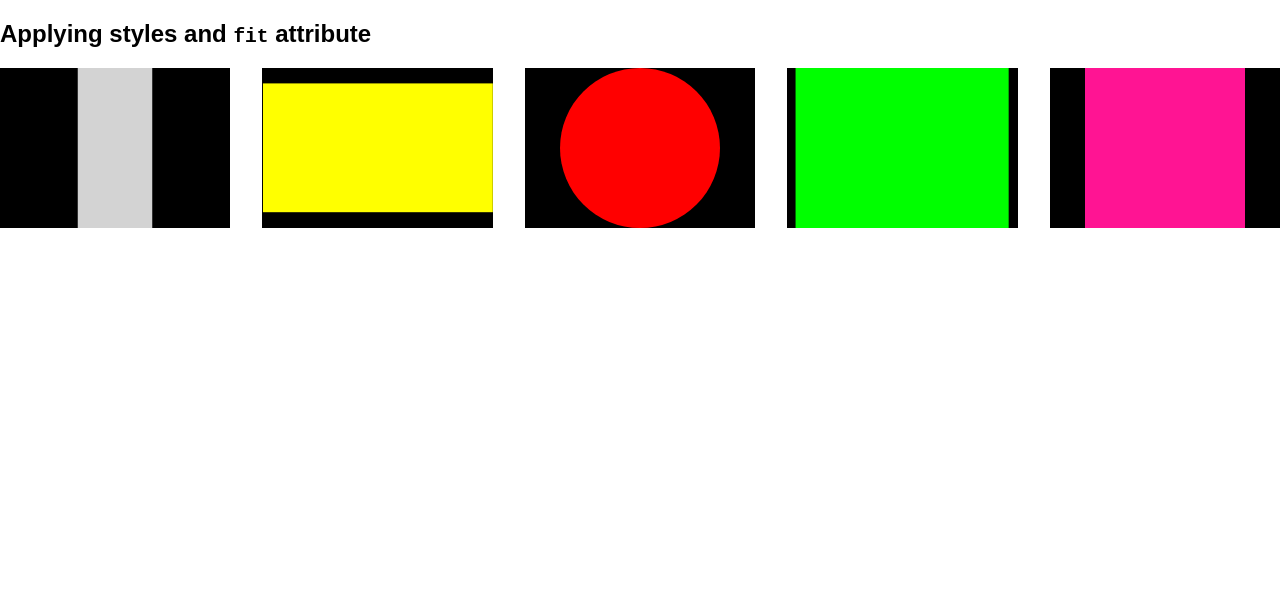
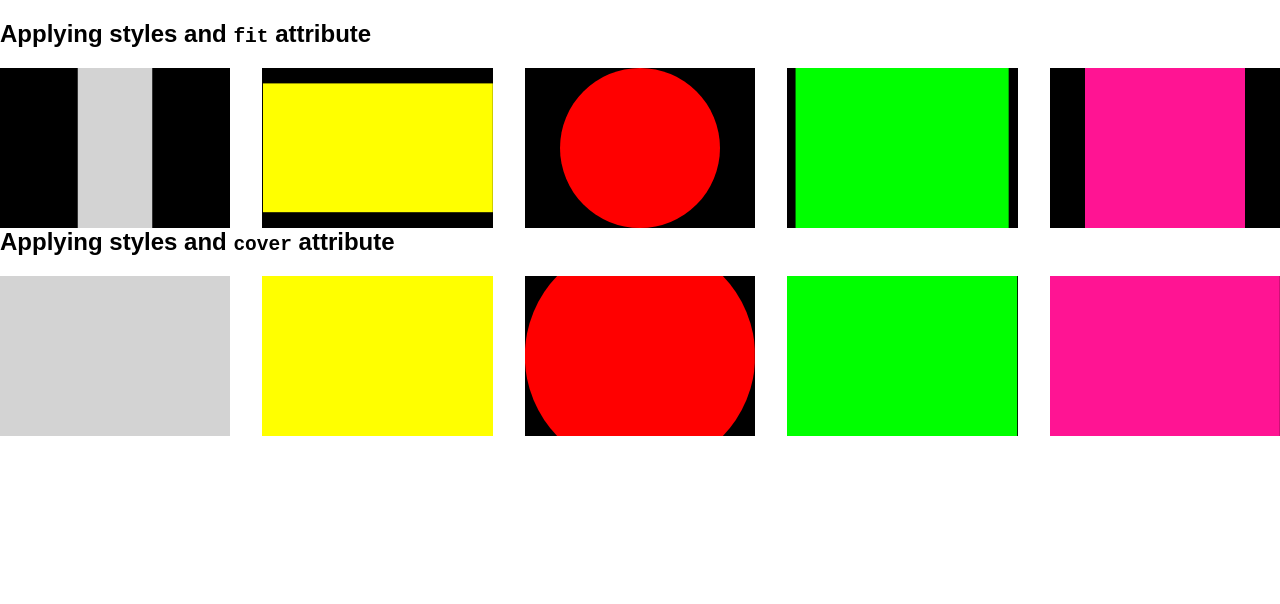
Before and after one commit to Stolzenhain/ratio.js, a plain HTML site: page index.html in a window 1280 px wide. Drawn offline with Linux system fonts and the light colour scheme.

Commit message:
CSS/HTML: adding cover demo

```diff
--- a/index.html
+++ b/index.html
@@ -24,12 +24,26 @@
         margin-left: 2.5%;
       }
 
+      /* fit child into frame */
+
       .fit.child-landscape {
         width: 100%;
         height: auto;
       }
 
       .fit.child-portrait {
+        height: 100%;
+        width: auto;
+      }
+
+      /* cover frame w/ child */
+
+      .cover.child-portrait {
+        width: 100%;
+        height: auto;
+      }
+
+      .cover.child-landscape {
         height: 100%;
         width: auto;
       }
@@ -80,6 +94,34 @@
       </svg>
     </div>
 
+    <h2>Applying styles and <code>cover</code> attribute</h2>
+
+    <div class="frame">
+      <svg class="cover" version="1.1" xmlns="http://www.w3.org/2000/svg" xmlns:xlink="http://www.w3.org/1999/xlink" width="240" height="512" viewBox="0 0 240 512">
+        <rect x="0" y="0" width="240" height="512" fill="lightgray" />
+      </svg>
+    </div>
+    <div class="frame">
+      <svg class="cover" version="1.1" xmlns="http://www.w3.org/2000/svg" xmlns:xlink="http://www.w3.org/1999/xlink" width="320" height="180" viewBox="0 0 320 180">
+        <rect x="0" y="0" width="320" height="180" fill="yellow" />
+      </svg>
+    </div>
+    <div class="frame">
+      <svg class="cover" version="1.1" xmlns="http://www.w3.org/2000/svg" xmlns:xlink="http://www.w3.org/1999/xlink" width="480" height="480" viewBox="0 0 480 480">
+        <circle cx="240" cy="240" r="240" fill="red" />
+      </svg>
+    </div>
+    <div class="frame">
+      <svg class="cover" version="1.1" xmlns="http://www.w3.org/2000/svg" xmlns:xlink="http://www.w3.org/1999/xlink" width="1200" height="900" viewBox="0 0 1200 900">
+        <rect x="0" y="0" width="1200" height="900" fill="lime" />
+      </svg>
+    </div>
+    <div class="frame">
+      <svg class="cover" version="1.1" xmlns="http://www.w3.org/2000/svg" xmlns:xlink="http://www.w3.org/1999/xlink" width="640" height="640" viewBox="0 0 640 640">
+        <rect x="0" y="0" width="640" height="640" fill="deeppink" />
+      </svg>
+    </div>
+
     <script src="ratiospy.js"></script>
 
     <script>
```
